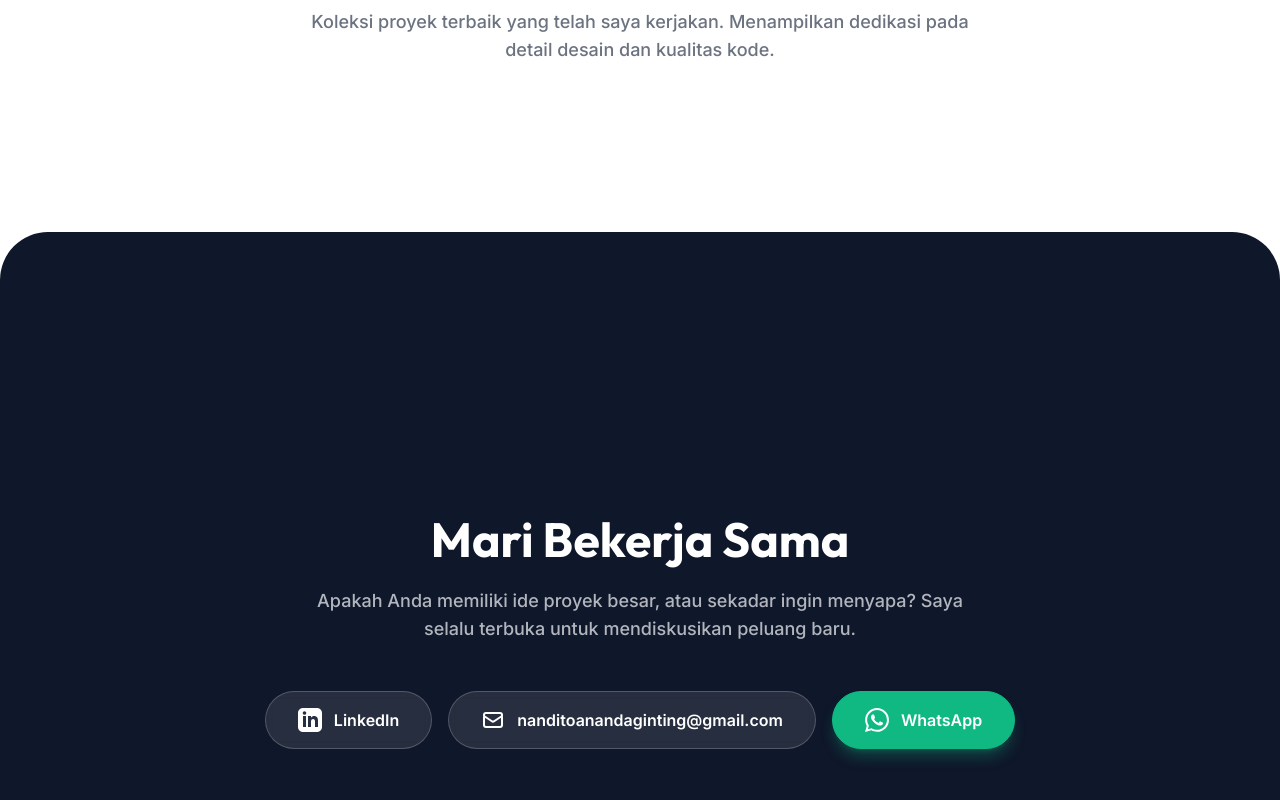
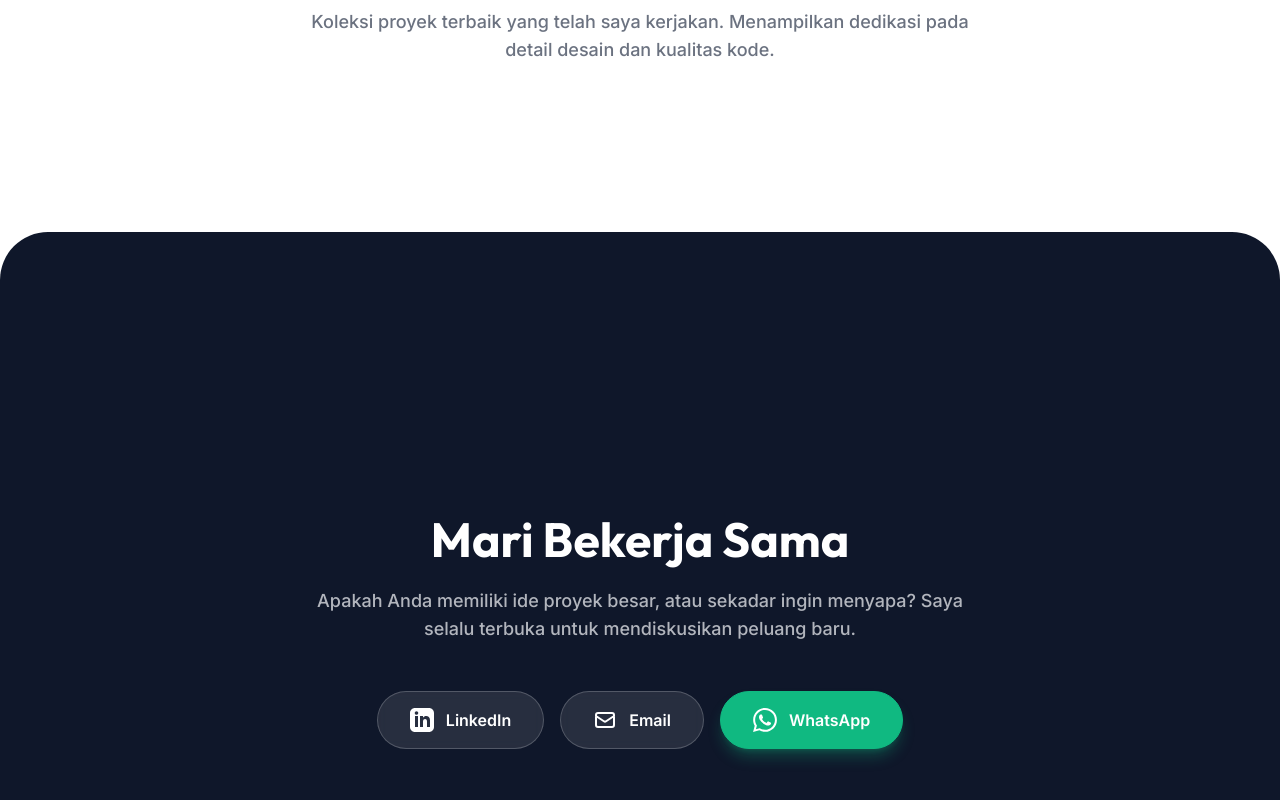
Before and after one commit to Nndittoo/nndittoo, a plain HTML site: page index.html in a window 1280 px wide. Shown: the part 1709-2509 px from the top of the page. Drawn offline with nearby package versions, Linux system fonts and the light colour scheme; a script that the page names is missing.

Commit message:
update index.html

```diff
--- a/index.html
+++ b/index.html
@@ -3,7 +3,7 @@
 <head>
     <meta charset="UTF-8">
     <meta name="viewport" content="width=device-width, initial-scale=1.0">
-    <title>Portofolio Profesional Modern</title>
+    <title>Portofolio Nandito Ananda Ginting</title>
 
     <script src="https://cdn.tailwindcss.com"></script>
     <link href="https://fonts.googleapis.com/css2?family=Inter:wght@300;400;500;600&family=Outfit:wght@300;400;600;700;800&display=swap" rel="stylesheet">
@@ -304,7 +304,7 @@
                 </a>
                 <a href="mailto:nanditoanandaginting@anda.com" class="magnetic-btn hover-target flex items-center justify-center gap-3 px-8 py-4 bg-white/10 backdrop-blur-sm border border-white/20 rounded-full hover:bg-white hover:text-brand-900 text-white transition-all group font-bold">
                     <svg class="w-6 h-6" fill="none" stroke="currentColor" viewBox="0 0 24 24"><path stroke-linecap="round" stroke-linejoin="round" stroke-width="2" d="M3 8l7.89 5.26a2 2 0 002.22 0L21 8M5 19h14a2 2 0 002-2V7a2 2 0 00-2-2H5a2 2 0 00-2 2v10a2 2 0 002 2z"></path></svg>
-                    nanditoanandaginting@gmail.com
+                    Email
                 </a>
                 <a href="https://wa.me/6282274593774" target="_blank" class="magnetic-btn hover-target flex items-center justify-center gap-3 px-8 py-4 bg-brand-500 text-white border border-brand-500 rounded-full hover:bg-brand-600 transition-all group font-bold shadow-lg shadow-brand-500/30">
                     <svg class="w-6 h-6" fill="currentColor" viewBox="0 0 24 24"><path d="M.057 24l1.687-6.163c-1.041-1.804-1.588-3.849-1.587-5.946.003-6.556 5.338-11.891 11.893-11.891 3.181.001 6.167 1.24 8.413 3.488 2.245 2.248 3.481 5.236 3.48 8.414-.003 6.557-5.338 11.892-11.893 11.892-1.99-.001-3.951-.5-5.688-1.448l-6.305 1.654zm6.597-3.807c1.676.995 3.276 1.591 5.392 1.592 5.448 0 9.886-4.434 9.889-9.885.002-5.462-4.415-9.89-9.881-9.892-5.452 0-9.887 4.434-9.889 9.884-.001 2.225.651 3.891 1.746 5.634l-.999 3.648 3.742-.981zm11.387-5.464c-.074-.124-.272-.198-.57-.347-.297-.149-1.758-.868-2.031-.967-.272-.099-.47-.149-.669.149-.198.297-.768.967-.941 1.165-.173.198-.347.223-.644.074-.297-.149-1.255-.462-2.39-1.475-.883-.788-1.48-1.761-1.653-2.059-.173-.297-.018-.458.13-.606.134-.133.297-.347.446-.521.151-.172.2-.296.3-.495.099-.198.05-.372-.025-.521-.075-.148-.669-1.611-.916-2.206-.242-.579-.487-.501-.669-.51l-.57-.01c-.198 0-.52.074-.792.347-.272.297-1.04 1.016-1.04 2.479 0 1.463 1.065 2.876 1.213 3.074.149.198 2.095 3.2 5.076 4.487.709.306 1.263.489 1.694.626.712.226 1.36.194 1.872.118.571-.085 1.758-.719 2.006-1.413.248-.695.248-1.29.173-1.414z"/></svg>
```
